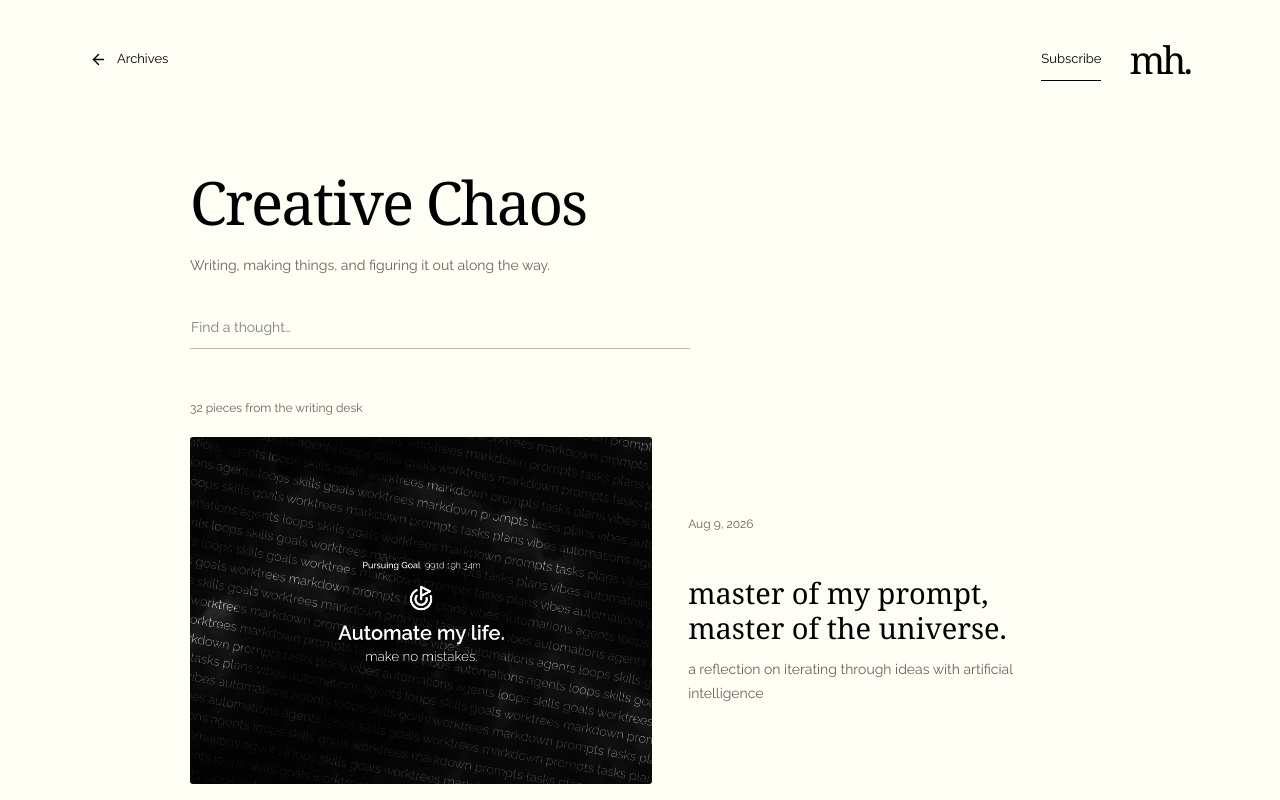
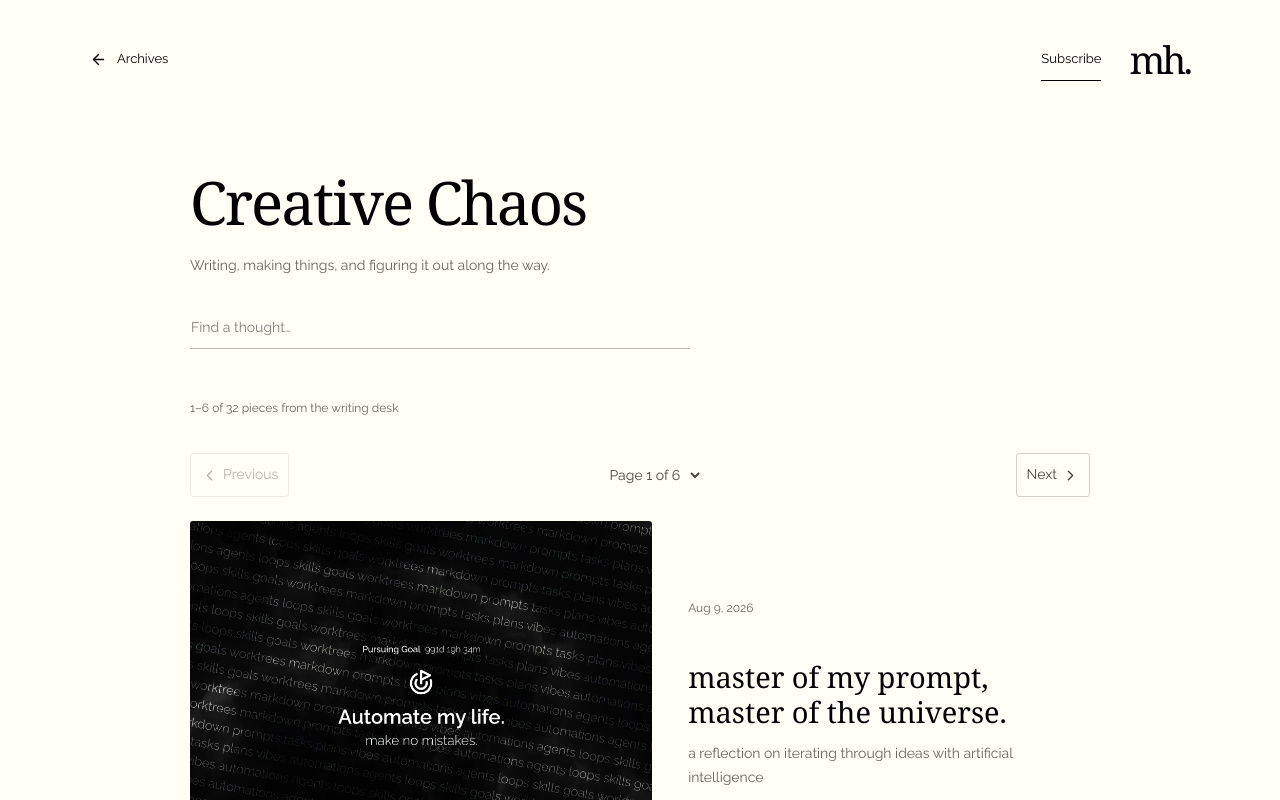
Before and after one commit to mhadifilms/website, a React (Vite) app: page /writing in a window 1280 px wide. Shown: the top 800 px of the page. Built offline with nearby package versions, Linux system fonts and the light colour scheme; a web font is replaced by a local one.

Commit message:
Paginate writing and archive folders with shared six-item pages

```diff
--- a/package.json
+++ b/package.json
@@ -13,7 +13,8 @@
     "typecheck": "tsc -b",
     "test:publishing": "node --test tests/*.test.mjs",
     "test:reading": "node tests/reading-flow.browser.mjs",
-    "test:archives": "node tests/archive-folders.browser.mjs"
+    "test:archives": "node tests/archive-folders.browser.mjs",
+    "test:pagination": "node tests/pagination.browser.mjs"
   },
   "dependencies": {
     "@gsap/react": "^2.1.2",
--- a/src/cms/public.tsx
+++ b/src/cms/public.tsx
@@ -1,7 +1,9 @@
+import { collectionPage, focusCollectionPage } from "@/lib/collection-pagination";
+import { CollectionPagination } from "@/components/collection-pagination";
 import { ReadingTools } from "./reading-tools";
 import { SubscribeForm } from "./subscribe";
 import { postMeta, relatedPosts } from "../../shared/post-meta.js";
-import { useEffect, useState, useRef } from "react";
+import { useEffect, useLayoutEffect, useState, useRef } from "react";
 import { Link, useLocation, useSearchParams } from "react-router-dom";
 import { ArrowLeft, ArrowUpRight } from "lucide-react";
 import { api, formatDate } from "./api";
@@ -11,10 +13,13 @@ import { applyPageMeta } from "@/lib/seo";
 import "./cms.css";
 export default function WritingPage() {
   const location = useLocation();
+  const writingReturn = typeof location.state?.writingFrom === "string" && /^\/writing\/?(?:\?|$)/.test(location.state.writingFrom) ? location.state.writingFrom : "/writing";
   const pathname = location.pathname.replace(/\/+$/, "") || "/";
   const [posts, setPosts] = useState<PublicPost[] | null>(null),
     [error, setError] = useState("");
   const searchInput = useRef<HTMLInputElement>(null);
+  const pageStart = useRef<HTMLDivElement>(null);
+  const pageChangePending = useRef(false);
   const [search, setSearch] = useSearchParams();
   const query = search.get("q") || "";
   const setQuery = (value: string) => setSearch(value ? {q:value} : {}, {replace:true});
@@ -46,13 +51,26 @@ export default function WritingPage() {
       );
   }, [post, index, pathname]);
   const filtered = posts?.filter((p) => `${p.snapshot.title} ${p.snapshot.text}`.toLowerCase().includes(query.toLowerCase())) || [];
+  const pagination = collectionPage(filtered.length, Number(search.get("page") || 1));
+  const pageItems = filtered.slice(pagination.start, pagination.end);
+  const changePage = (page: number) => {
+    const next = new URLSearchParams(search);
+    if (page === 1) next.delete("page"); else next.set("page", String(page));
+    pageChangePending.current = true;
+    setSearch(next);
+  };
+  useLayoutEffect(() => {
+    if (!pageChangePending.current) return;
+    pageChangePending.current = false;
+    focusCollectionPage(pageStart.current);
+  }, [search]);
   return (
     <main key={pathname} id="content" tabIndex={-1} data-reading-route={posts ? pathname : undefined} className="native-writing-page">
       <a className="post-skip-link" href={index ? "#writing-list" : "#article"}>
         Skip to {index ? "writing" : "article"}
       </a>
       <nav>
-        <Link to={index ? "/archives" : "/writing"}>
+        <Link to={index ? "/archives" : writingReturn}>
           <ArrowLeft size={17} /> {index ? "Archives" : "Writing"}
         </Link>
         <div className="reading-nav-actions">
@@ -90,10 +108,11 @@ export default function WritingPage() {
               />
             </label>
           </header>
-          <div className="writing-results" role="status">{query ? `${filtered.length} ${filtered.length === 1 ? "piece" : "pieces"} found` : `${posts.length} pieces from the writing desk`}</div>
+          <div className="writing-results collection-page-start" ref={pageStart} tabIndex={-1} role="status">{filtered.length > 0 ? `${pagination.start+1}–${pagination.end} of ` : ""}{query ? `${filtered.length} ${filtered.length === 1 ? "piece" : "pieces"} found` : `${posts.length} pieces from the writing desk`}</div>
           {query && filtered.length === 0 && <div className="writing-empty"><h2>No writing found for “{query}”.</h2><p>Try a different word, or browse the full archive.</p><button type="button" onClick={() => {setQuery("");searchInput.current?.focus();}}>Clear search</button></div>}
-          {filtered.map((p, i) => (
-              <Link className={`native-writing-row ${!query && i === 0 ? "writing-featured" : ""}`} key={p.id} to={p.path}>
+          <CollectionPagination page={pagination.page} count={pagination.count} onChange={changePage} position="top" />
+          {pageItems.map((p, i) => (
+              <Link className={`native-writing-row ${pagination.page === 1 && !query && i === 0 ? "writing-featured" : ""}`} key={p.id} to={p.path} state={{writingFrom:location.pathname + location.search}}>
                 <time dateTime={p.snapshot.date}>
                   {formatDate(p.snapshot.date)}
                 </time>
@@ -107,17 +126,18 @@ export default function WritingPage() {
                 <ArrowUpRight size={19} />
               </Link>
             ))}
+          <CollectionPagination page={pagination.page} count={pagination.count} onChange={changePage} position="bottom" />
           {posts.length === 0 && <p>The next piece is on its way.</p>}
           <SubscribeForm />
         </div>
       ) : post ? (
         <>
-          <ReadingTools key={post.id} title={post.snapshot.title} />
+          <ReadingTools key={post.id} title={post.snapshot.title} returnTo={writingReturn} />
           <ArticleView key={post.id} snapshot={post.snapshot} />
           <aside className="post-related" aria-label="Continue reading">
             <h2>Continue reading</h2>
             {relatedPosts(posts, post).map((item: PublicPost) => (
-              <Link key={item.id} to={item.path}>
+              <Link key={item.id} to={item.path} state={{writingFrom:writingReturn}}>
                 {item.snapshot.cover && <img src={item.snapshot.cover} alt="" loading="lazy" />}
                 <span>{item.snapshot.title}<small>{formatDate(item.snapshot.date)}</small></span>
                 <ArrowUpRight size={19} />
--- a/src/cms/reading-tools.tsx
+++ b/src/cms/reading-tools.tsx
@@ -2,7 +2,7 @@ import { Link } from "react-router-dom";
 import { useEffect, useRef, useState } from "react";
 import { ArrowLeft, ArrowUp, Check, Link as LinkIcon } from "lucide-react";
 
-export function ReadingTools({ title }: { title: string }) {
+export function ReadingTools({ title, returnTo = "/writing" }: { title: string; returnTo?: string }) {
   const track = useRef<HTMLDivElement>(null);
   const [message, setMessage] = useState("");
   useEffect(() => {
@@ -30,7 +30,7 @@ export function ReadingTools({ title }: { title: string }) {
   }
   return <div className="reading-tools" ref={track}>
     <div className="reading-progress" aria-hidden="true" />
-    <Link to="/writing" aria-label="Back to writing"><ArrowLeft size={18}/></Link>
+    <Link to={returnTo} aria-label="Back to writing"><ArrowLeft size={18}/></Link>
     <span className="reading-current" title={title}>{title}</span>
     <button type="button" onClick={copyLink} aria-label="Copy link to this post">
       {message === "Link copied" ? <Check size={16}/> : <LinkIcon size={16}/>}
--- a/src/components/archive-folders.tsx
+++ b/src/components/archive-folders.tsx
@@ -1,3 +1,5 @@
+import { collectionPage, focusCollectionPage } from "@/lib/collection-pagination";
+import { CollectionPagination } from "@/components/collection-pagination"
 import { useEffect, useMemo, useRef, useState } from "react"
 import { AnimatePresence, m, useReducedMotion } from "framer-motion"
 import { Link } from "react-router-dom"
@@ -265,13 +267,13 @@ const FOLDER_DESCRIPTIONS: Record<ArchiveCategory, string> = {
   Tools: "Things I’ve built to make other things possible.",
   Miscellaneous: "The experiments that found their own way here.",
 }
-type FolderFilters = { query: string; collection: string; sort: string }
-const DEFAULT_FILTERS: FolderFilters = {query:"", collection:"all", sort:"newest"}
+type FolderFilters = { query: string; collection: string; sort: string; page: number }
+const DEFAULT_FILTERS: FolderFilters = {query:"", collection:"all", sort:"newest", page:1}
 
 function savedFilters(category: string): FolderFilters {
   try {
     const saved = JSON.parse(sessionStorage.getItem(`archive-filters:${category}`) || "null")
-    if (saved && typeof saved.query === "string" && typeof saved.collection === "string" && ["newest", "oldest", "title"].includes(saved.sort)) return saved
+    if (saved && typeof saved.query === "string" && typeof saved.collection === "string" && ["newest", "oldest", "title"].includes(saved.sort)) return {...saved, page:Number.isSafeInteger(saved.page) && saved.page > 0 ? saved.page : 1}
   } catch { /* Storage is optional, including in private browsing. */ }
   return DEFAULT_FILTERS
 }
@@ -285,9 +287,10 @@ function FolderView({ folder, focusSeries, onBack }: {
   const heading = useRef<HTMLHeadingElement>(null)
   const entered = useRef(false)
   const search = useRef<HTMLInputElement>(null)
+  const pageStart = useRef<HTMLDivElement>(null)
   const [filters, setFilters] = useState<FolderFilters>(() => ({
     ...savedFilters(folder.category),
-    ...(focusSeries ? {collection:focusSeries} : {}),
+    ...(focusSeries ? {collection:focusSeries,query:"",page:1} : {}),
   }))
   const collections = folder.projects.filter(project => folder.items.some(item => item.project === project.slug))
   const hasLoose = folder.items.some(item => !collections.some(project => project.slug === item.project))
@@ -298,7 +301,13 @@ function FolderView({ folder, focusSeries, onBack }: {
     const inCollection = collection === "all" || (collection === "loose" ? !collections.some(p => p.slug === item.project) : item.project === collection)
     return inCollection && `${item.title} ${item.dek} ${item.summary || ""}`.toLocaleLowerCase().includes(query)
   }).sort((a,b) => filters.sort === "title" ? a.title.localeCompare(b.title) : (new Date(b.date).getTime() - new Date(a.date).getTime()) * (filters.sort === "oldest" ? -1 : 1))
-  const update = (change: Partial<FolderFilters>) => setFilters(previous => ({...previous, ...change}))
+  const pagination = collectionPage(visible.length, filters.page)
+  const pageItems = visible.slice(pagination.start, pagination.end)
+  const update = (change: Partial<FolderFilters>) => setFilters(previous => ({...previous, ...change, page:1}))
+  const changePage = (page: number) => {
+    setFilters(previous => ({...previous, page}))
+    focusCollectionPage(pageStart.current)
+  }
   useEffect(() => {
     try { sessionStorage.setItem(`archive-filters:${folder.category}`, JSON.stringify(filters)) } catch { /* Optional persistence. */ }
   }, [filters, folder.category])
@@ -344,12 +353,13 @@ function FolderView({ folder, focusSeries, onBack }: {
         {hasLoose && <button type="button" aria-pressed={collection === "loose"} onClick={() => update({collection:"loose"})}>Other work</button>}
       </div>}
       {activeProject && <p className="archive-collection-description">{activeProject.summary}</p>}
-      <div className="archive-library-results">
-        <p role="status">{visible.length} {folder.category === "Writings" ? (visible.length === 1 ? "piece" : "pieces") : (visible.length === 1 ? "entry" : "entries")}{query ? ` matching “${filters.query.trim()}”` : collection !== "all" ? ` in ${activeProject?.title || "Other work"}` : " to explore"}</p>
+      <div className="archive-library-results collection-page-start" ref={pageStart} tabIndex={-1}>
+        <p role="status">{visible.length > 0 ? `${pagination.start+1}–${pagination.end} of ` : ""}{visible.length} {folder.category === "Writings" ? (visible.length === 1 ? "piece" : "pieces") : (visible.length === 1 ? "entry" : "entries")}{query ? ` matching “${filters.query.trim()}”` : collection !== "all" ? ` in ${activeProject?.title || "Other work"}` : " to explore"}</p>
         {(query || collection !== "all") && <button type="button" onClick={() => {update({query:"",collection:"all"}); search.current?.focus()}}>Clear filters <X size={14} aria-hidden="true" /></button>}
       </div>
+      <CollectionPagination page={pagination.page} count={pagination.count} onChange={changePage} position="top" />
       <div className="archive-library-list">
-        {visible.map((item, index) => <Link key={item.slug} to={archiveEntryPath(item)} className={cn("archive-library-entry", index === 0 && !query && filters.sort === "newest" && "is-featured")}>
+        {pageItems.map((item, index) => <Link key={item.slug} to={archiveEntryPath(item)} className={cn("archive-library-entry", pagination.page === 1 && index === 0 && !query && filters.sort === "newest" && "is-featured")}>
           {item.image && <div className="archive-entry-image"><img src={item.image} alt="" loading="lazy" decoding="async" /></div>}
           <div className="archive-entry-copy">
             <div className="archive-entry-meta"><time dateTime={item.date}>{item.displayDate ?? new Date(item.date).toLocaleDateString("en-US", {month:"short",day:"numeric",year:"numeric",timeZone:"UTC"})}</time><span>{item.category === "Photography" ? `${item.gallery?.length ?? 0} photographs` : archiveFormatLabel(item.format)}</span></div>
@@ -360,6 +370,7 @@ function FolderView({ folder, focusSeries, onBack }: {
           <ArrowUpRight className="archive-entry-arrow" size={20} aria-hidden="true" />
         </Link>)}
       </div>
+      <CollectionPagination page={pagination.page} count={pagination.count} onChange={changePage} position="bottom" />
       {visible.length === 0 && <div className="archive-library-empty">
         <h4>{folder.items.length ? "Nothing here matches yet." : "This folder is still taking shape."}</h4>
         <p>{folder.items.length ? "Try another word or browse all the work in this folder." : "Come back for new work, or explore another folder."}</p>
--- /dev/null
+++ b/src/components/collection-pagination.css
@@ -0,0 +1,12 @@
+.collection-pagination {display:flex;align-items:center;justify-content:space-between;gap:12px;padding:16px 0 24px;color:#45453c;font-size:14px;}
+.collection-pagination button {display:inline-flex;align-items:center;justify-content:center;gap:5px;min-height:44px;padding:8px 10px;border:1px solid #25252235;border-radius:3px;background:transparent;font:inherit;cursor:pointer;}
+.collection-pagination button:hover:not(:disabled) {border-color:#252522;background:#25252208;}
+.collection-pagination button:disabled {opacity:.4;cursor:default;}
+.collection-pagination select {min-height:44px;max-width:100%;padding:8px 4px;background:transparent;border:0;font:inherit;color:inherit;cursor:pointer;}
+.collection-pagination button:focus-visible,.collection-pagination select:focus-visible {outline:2px solid #343e29;outline-offset:3px;}
+.collection-page-start {scroll-margin-top:32px;outline:none;}
+.collection-pagination:last-child {padding-bottom:40px;}
+@media(max-width:400px) {
+ .collection-pagination {gap:6px;font-size:12px;}
+ .collection-pagination button {padding:8px 6px;gap:2px;}
+}
--- /dev/null
+++ b/src/components/collection-pagination.tsx
@@ -0,0 +1,15 @@
+import { ChevronLeft, ChevronRight } from "lucide-react"
+import "./collection-pagination.css"
+
+export function CollectionPagination({page, count, onChange, position}: {
+  page:number; count:number; onChange:(page:number)=>void; position:"top"|"bottom"
+}) {
+  if (count <= 1) return null
+  return <nav className="collection-pagination" aria-label={`Pages (${position})`}>
+    <button type="button" disabled={page === 1} onClick={() => onChange(page - 1)}><ChevronLeft size={17} aria-hidden="true" /> Previous</button>
+    <label><span className="sr-only">Choose page</span><select value={page} onChange={e => onChange(Number(e.target.value))}>
+      {Array.from({length:count}, (_, i) => <option key={i+1} value={i+1}>Page {i+1} of {count}</option>)}
+    </select></label>
+    <button type="button" disabled={page === count} onClick={() => onChange(page + 1)}>Next <ChevronRight size={17} aria-hidden="true" /></button>
+  </nav>
+}
--- a/src/components/reading-navigation.tsx
+++ b/src/components/reading-navigation.tsx
@@ -7,14 +7,15 @@ const isReading = (path: string) => /^\/(writing(?:\/|$)|archives\/[^/]+\/[^/]+)
 export function ReadingNavigation() {
   const location = useLocation(), navigation = useNavigationType();
   const positions = useRef(new Map<string, number>());
-  const current = useRef<{key: string; path: string; hash: string; y: number} | null>(null);
+  const current = useRef<{key: string; path: string; hash: string; search: string; y: number} | null>(null);
   useLayoutEffect(() => {
     const previous = current.current;
     if (previous) positions.current.set(previous.key, previous.y);
     if (positions.current.size > 100) positions.current.delete(positions.current.keys().next().value!);
     const samePage = previous?.path === location.pathname;
-    const targetY = navigation === "POP" ? positions.current.get(location.key) ?? 0 : samePage ? previous.y : 0;
-    current.current = {key: location.key, path: location.pathname, hash: location.hash, y: targetY};
+    const pageChanged = new URLSearchParams(previous?.search).get("page") !== new URLSearchParams(location.search).get("page");
+    const targetY = navigation === "POP" ? positions.current.get(location.key) ?? 0 : samePage && !pageChanged ? previous.y : 0;
+    current.current = {key: location.key, path: location.pathname, hash: location.hash, search: location.search, y: targetY};
     if (!isReading(location.pathname)) return;
     const originalRestoration = history.scrollRestoration;
     history.scrollRestoration = "manual";
@@ -58,6 +59,6 @@ export function ReadingNavigation() {
       window.removeEventListener("touchstart", interrupt);
       history.scrollRestoration = originalRestoration;
     };
-  }, [location.key, location.pathname, location.hash, navigation]);
+  }, [location.key, location.pathname, location.hash, location.search, navigation]);
   return null;
 }
--- /dev/null
+++ b/src/lib/collection-pagination.ts
@@ -0,0 +1,15 @@
+export const COLLECTION_PAGE_SIZE = 6
+
+export function collectionPage(total: number, requested: number) {
+  const count = Math.max(1, Math.ceil(total / COLLECTION_PAGE_SIZE))
+  const page = Math.min(count, Math.max(1, Number.isSafeInteger(requested) ? requested : 1))
+  const start = (page - 1) * COLLECTION_PAGE_SIZE
+  return {page, count, start, end:Math.min(total, start + COLLECTION_PAGE_SIZE)}
+}
+
+export function focusCollectionPage(element: HTMLElement | null) {
+  requestAnimationFrame(() => {
+    element?.scrollIntoView({behavior:"instant", block:"start"})
+    element?.focus({preventScroll:true})
+  })
+}
--- /dev/null
+++ b/tests/pagination.browser.mjs
@@ -0,0 +1,49 @@
+/* global document, innerWidth */
+import {chromium,expect} from '@playwright/test'
+const base=process.env.PAGINATION_TEST_URL || 'http://127.0.0.1:5201'
+const browser=await chromium.launch({channel:'chrome',headless:true})
+try {
+ for(const width of [1440,390]) {
+  const context=await browser.newContext({viewport:{width,height:900},reducedMotion:'reduce'})
+  const page=await context.newPage()
+  for(const kind of ['writing','folder']) {
+   await page.goto(base+(kind==='writing'?'/writing/':'/archives/writings/'))
+   const root=page.locator(kind==='writing'?'.native-writing-index':'.archive-library')
+   const rows=root.locator(kind==='writing'?'.native-writing-row':'.archive-library-entry')
+   const top=root.getByRole('navigation',{name:'Pages (top)'})
+   const bottom=root.getByRole('navigation',{name:'Pages (bottom)'})
+   await expect(rows).toHaveCount(6)
+   await expect(top.getByRole('button',{name:'Previous'})).toBeDisabled()
+   const first=await rows.first().getAttribute('href')
+   await bottom.getByRole('button',{name:'Next'}).click()
+   await expect(top.getByRole('combobox')).toHaveValue('2')
+   await expect(rows.first()).not.toHaveAttribute('href',first)
+   await expect.poll(()=>root.locator('.collection-page-start').evaluate(el=>Math.abs(el.getBoundingClientRect().top-32))).toBeLessThan(5)
+   await expect(root.locator('.collection-page-start')).toBeFocused()
+   const secondPageFirst=await rows.first().getAttribute('href')
+   await rows.first().click();await expect(page.locator('.native-post h1')).toBeVisible()
+   await page.goBack();await expect(top.getByRole('combobox')).toHaveValue('2')
+   await expect(rows.first()).toHaveAttribute('href',secondPageFirst)
+   if(kind==='writing') {
+    await rows.first().click();await page.locator('.native-writing-page > nav').getByRole('link',{name:'Writing',exact:true}).click()
+    await expect(top.getByRole('combobox')).toHaveValue('2')
+   }
+   await top.getByRole('combobox').selectOption('6')
+   await expect(rows).toHaveCount(kind==='writing'?2:3)
+   await expect(top.getByRole('button',{name:'Next'})).toBeDisabled()
+   await page.reload();await expect(top.getByRole('combobox')).toHaveValue('6')
+   const input=root.locator('input').first();await input.fill('master of my prompt')
+   await expect(rows).toHaveCount(1);await expect(top).toHaveCount(0)
+   await input.fill('');await expect(rows).toHaveCount(6);await expect(top.getByRole('combobox')).toHaveValue('1')
+   if(kind==='folder') {
+    await top.getByRole('button',{name:'Next'}).click()
+    await root.getByRole('combobox',{name:'Sort by'}).selectOption('oldest')
+    await expect(top.getByRole('combobox')).toHaveValue('1')
+   }
+   await top.scrollIntoViewIfNeeded();await page.screenshot({path:`/private/tmp/pagination-${kind}-${width}.png`})
+   expect(await page.evaluate(()=>document.documentElement.scrollWidth<=innerWidth)).toBe(true)
+  }
+  await page.goto(base+'/writing/?page=999');await expect(page.getByRole('navigation',{name:'Pages (top)'}).getByRole('combobox')).toHaveValue('6')
+  await context.close();console.log(`${width}px: six-item pages, jump/next/previous, last page, reload, article return, search reset and overflow passed`)
+ }
+} finally {await browser.close()}
```
Also changed, not shown: tests/archive-folders.browser.mjs (+5 -5 lines), tests/reading-flow.browser.mjs (+4 -4 lines), 1 other file (tests, documents, lock files or other folders).
